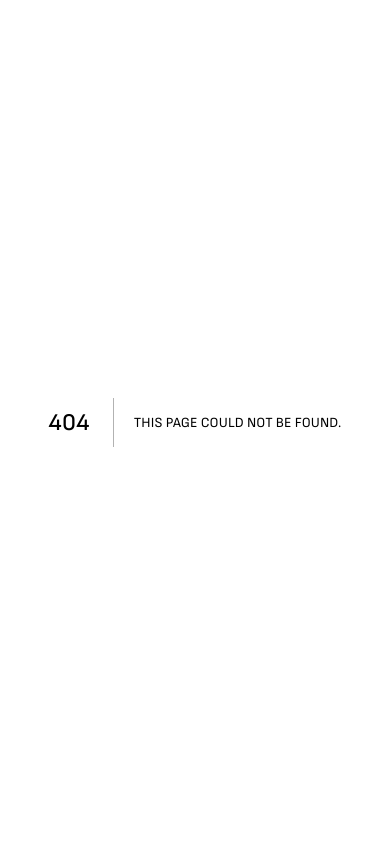
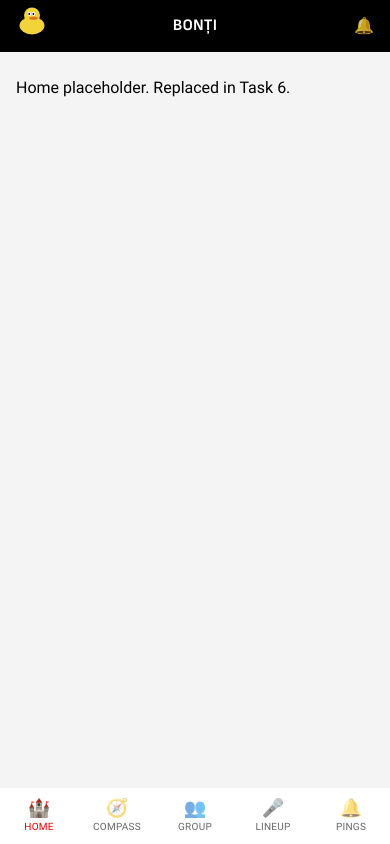
Before and after one commit to VoicAndrei/electric-castle-cluj-ai-buildathon, a Next.js app in the folder bonti/: page /app in a window 390 px wide. Before the commit this address had no page. Built offline with nearby package versions, Linux system fonts and the light colour scheme.

Commit message:
feat(app): mobile shell — header, tab bar, /app layout, safe-area + viewport meta

```diff
--- /dev/null
+++ b/bonti/src/app/app/layout.tsx
@@ -0,0 +1,13 @@
+import { AppTabbar } from "@/components/app-tabbar";
+
+export default function AppLayout({ children }: { children: React.ReactNode }) {
+  return (
+    <div className="min-h-screen flex flex-col bg-bonti-bg">
+      {/* Header is rendered per-page so each page sets its own title */}
+      <main className="flex-1 mx-auto w-full max-w-[480px]">{children}</main>
+      <div className="mx-auto w-full max-w-[480px]">
+        <AppTabbar />
+      </div>
+    </div>
+  );
+}
--- /dev/null
+++ b/bonti/src/app/app/page.tsx
@@ -0,0 +1,12 @@
+import { AppHeader } from "@/components/app-header";
+
+export default function AppHome() {
+  return (
+    <>
+      <AppHeader title="Bonți" />
+      <div className="px-4 py-6 text-bonti-text font-roboto">
+        Home placeholder. Replaced in Task 6.
+      </div>
+    </>
+  );
+}
--- a/bonti/src/app/globals.css
+++ b/bonti/src/app/globals.css
@@ -202,3 +202,10 @@ h1, h2, h3, h4, h5 {
 @utility animate-bonti-bob {
   animation: bonti-bob 2.2s ease-in-out infinite;
 }
+
+@layer utilities {
+  .pt-safe { padding-top: env(safe-area-inset-top); }
+  .pb-safe { padding-bottom: env(safe-area-inset-bottom); }
+  .h-safe-top { height: env(safe-area-inset-top); }
+  .h-safe-bottom { height: env(safe-area-inset-bottom); }
+}
--- a/bonti/src/app/layout.tsx
+++ b/bonti/src/app/layout.tsx
@@ -1,4 +1,4 @@
-import type { Metadata } from "next";
+import type { Metadata, Viewport } from "next";
 import "./globals.css";
 
 export const metadata: Metadata = {
@@ -8,13 +8,23 @@ export const metadata: Metadata = {
     icon: "/icons/bonti-32.png",
     apple: "/icons/bonti-180.png",
   },
+  appleWebApp: {
+    capable: true,
+    title: "Bonți",
+    statusBarStyle: "black-translucent",
+  },
+};
+
+export const viewport: Viewport = {
+  themeColor: "#EB0000",
+  width: "device-width",
+  initialScale: 1,
+  viewportFit: "cover",
 };
 
 export default function RootLayout({
   children,
-}: Readonly<{
-  children: React.ReactNode;
-}>) {
+}: Readonly<{ children: React.ReactNode }>) {
   return (
     <html lang="en" className="h-full antialiased">
       <body className="min-h-full flex flex-col">{children}</body>
--- /dev/null
+++ b/bonti/src/components/app-header.tsx
@@ -0,0 +1,48 @@
+"use client";
+
+import Link from "next/link";
+import { useRouter } from "next/navigation";
+import { BontiAvatar } from "@/components/bonti-avatar";
+
+type Props = {
+  title: string;
+  showBack?: boolean;
+  unread?: number;
+};
+
+export function AppHeader({ title, showBack = false, unread = 0 }: Props) {
+  const router = useRouter();
+  return (
+    <header className="sticky top-0 z-30 bg-bonti-toolbar pt-safe">
+      <div className="h-[52px] px-4 flex items-center justify-between">
+        <div className="w-10 flex items-center">
+          {showBack ? (
+            <button
+              type="button"
+              onClick={() => router.back()}
+              aria-label="Back"
+              className="text-white/80 hover:text-white text-xl leading-none"
+            >
+              ‹
+            </button>
+          ) : (
+            <Link href="/app" aria-label="Bonți home">
+              <BontiAvatar size="sm" animated />
+            </Link>
+          )}
+        </div>
+        <h1 className="text-white text-base font-sofia uppercase tracking-wide truncate">
+          {title}
+        </h1>
+        <div className="w-10 flex items-center justify-end">
+          <Link href="/app/notifications" aria-label="Notifications" className="relative">
+            <span className="text-white/80 hover:text-white">🔔</span>
+            {unread > 0 && (
+              <span className="absolute -top-1 -right-1 size-2 bg-bonti-red rounded-full" />
+            )}
+          </Link>
+        </div>
+      </div>
+    </header>
+  );
+}
--- /dev/null
+++ b/bonti/src/components/app-tabbar.tsx
@@ -0,0 +1,40 @@
+"use client";
+
+import Link from "next/link";
+import { usePathname } from "next/navigation";
+
+const TABS = [
+  { href: "/app",               label: "Home",     icon: "🏰" },
+  { href: "/app/compass",       label: "Compass",  icon: "🧭" },
+  { href: "/app/group",         label: "Group",    icon: "👥" },
+  { href: "/app/lineup",        label: "Lineup",   icon: "🎤" },
+  { href: "/app/notifications", label: "Pings",    icon: "🔔" },
+];
+
+export function AppTabbar() {
+  const pathname = usePathname();
+  return (
+    <nav className="sticky bottom-0 z-30 bg-bonti-surface border-t border-black/5 pb-safe">
+      <ul className="flex h-14">
+        {TABS.map((t) => {
+          const active =
+            t.href === "/app" ? pathname === "/app" : pathname.startsWith(t.href);
+          return (
+            <li key={t.href} className="flex-1">
+              <Link
+                href={t.href}
+                className={[
+                  "h-full flex flex-col items-center justify-center gap-0.5 text-[10px] font-roboto uppercase tracking-wide",
+                  active ? "text-bonti-red" : "text-bonti-text/60",
+                ].join(" ")}
+              >
+                <span aria-hidden className="text-lg leading-none">{t.icon}</span>
+                <span>{t.label}</span>
+              </Link>
+            </li>
+          );
+        })}
+      </ul>
+    </nav>
+  );
+}
```
